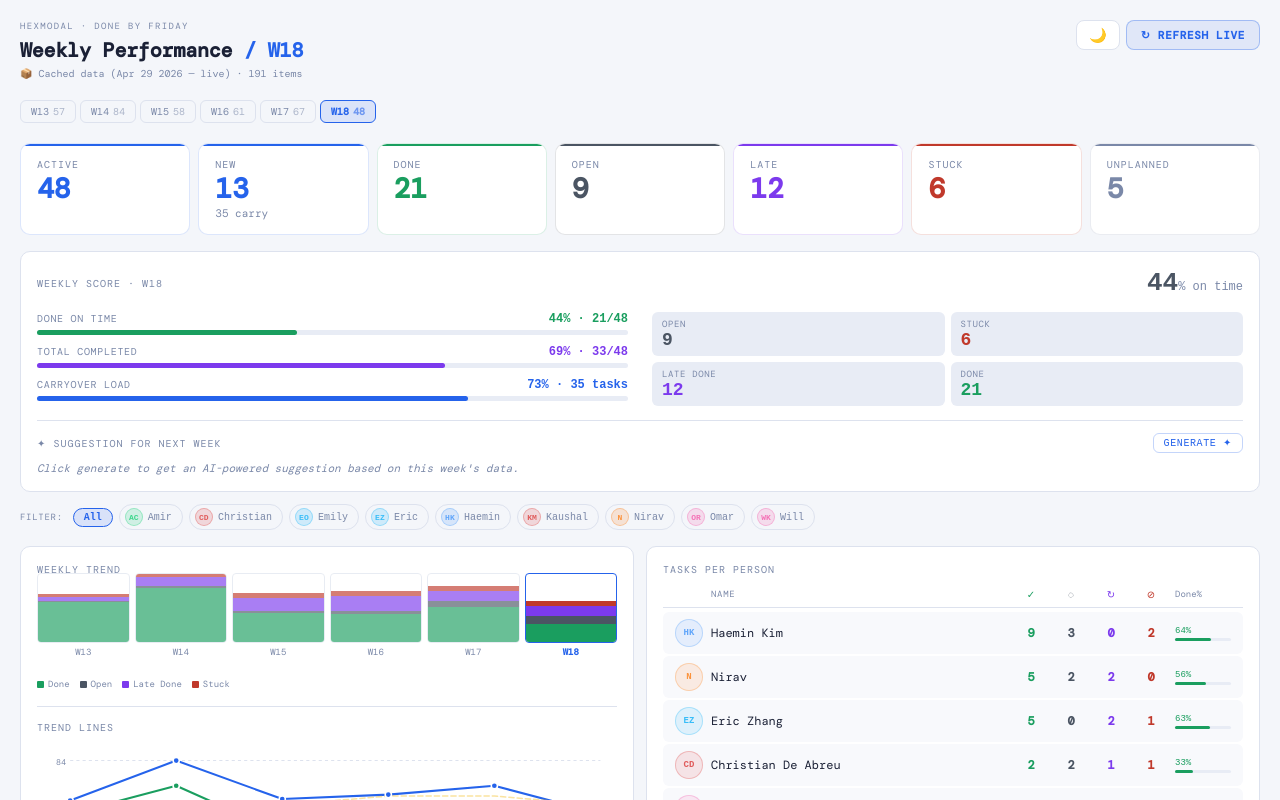
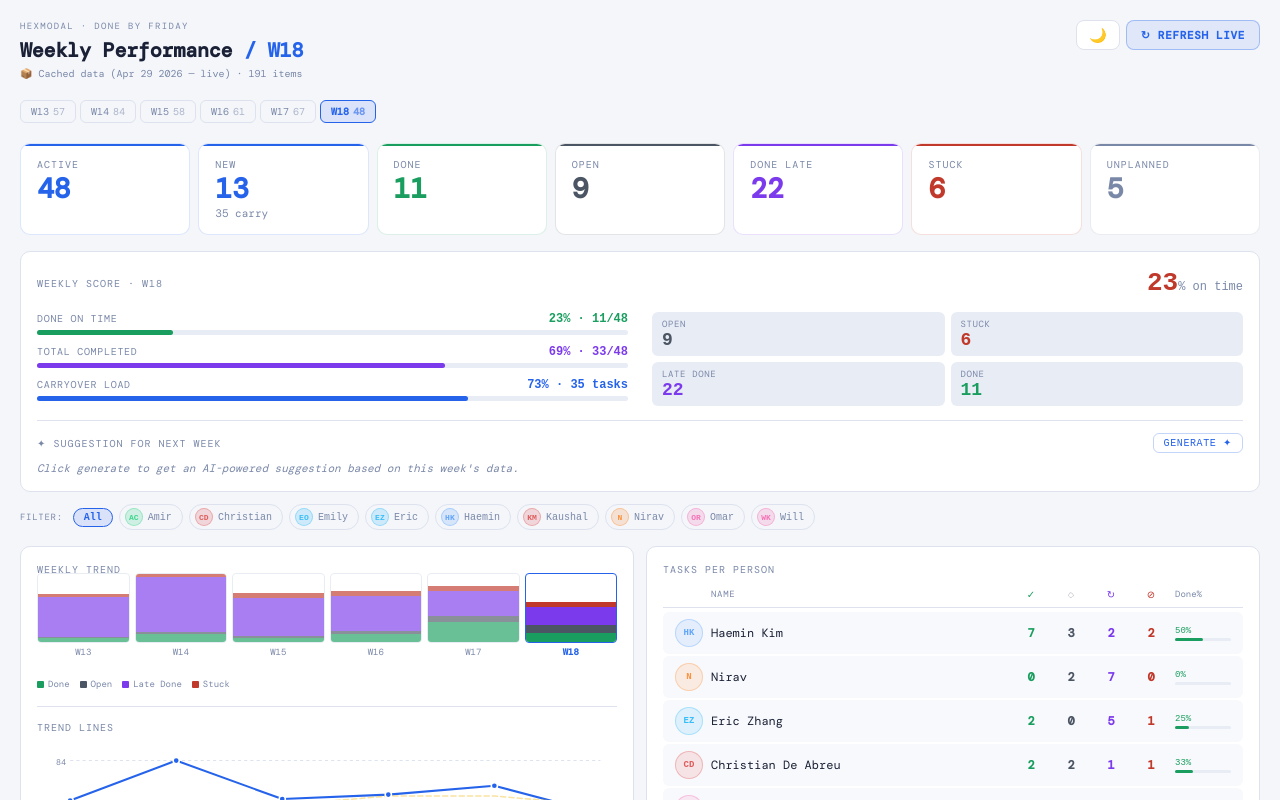
Before and after one commit to christian-hexmodal/hexmodal-dashboard, a React (Vite) app: page / in a window 1280 px wide. Shown: the top 800 px of the page. Built offline with nearby package versions, Linux system fonts and the light colour scheme; a web font is replaced by a local one.

Commit message:
Reclassify: Done=same week, Done Late=1+ weeks after

```diff
--- a/src/App.jsx
+++ b/src/App.jsx
@@ -223,8 +223,8 @@ function classifyItem(item, viewingWeek) {
   if (st === "stuck" || st === "move to next board") return "stuck";
   if (st === "done") {
     const wd = item.weekDone;
-    if (wd !== null && wd <= item.weekCreated + 1) return "done";  // same week OR 1 week later = Done
-    if (wd !== null && wd >= item.weekCreated + 2) return "late";  // 2+ weeks later = Late Done
+    if (wd !== null && wd === item.weekCreated) return "done";       // same week = Done
+    if (wd !== null && wd > item.weekCreated) return "late";         // 1+ weeks later = Done Late
     return "open";
   }
   return "open";
@@ -897,7 +897,7 @@ function Dashboard(){
         <KPI label="New" value={newThisWeek} sub={`${carryoverCount} carry`} color={C.carryover}/>
         <KPI label="Done" value={counts.done} color={C.done}/>
         <KPI label="Open" value={counts.open} color={C.open}/>
-        <KPI label="Late" value={counts.late} color={C.late}/>
+        <KPI label="Done Late" value={counts.late} color={C.late}/>
         <KPI label="Stuck" value={counts.stuck} color={C.stuck}/>
         <KPI label="Unplanned" value={unplannedCount} color={C.muted}/>
       </div>
```
